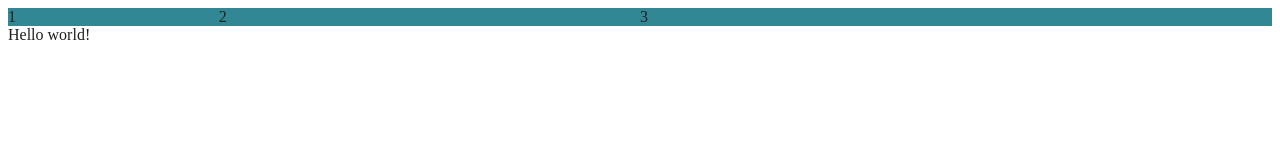
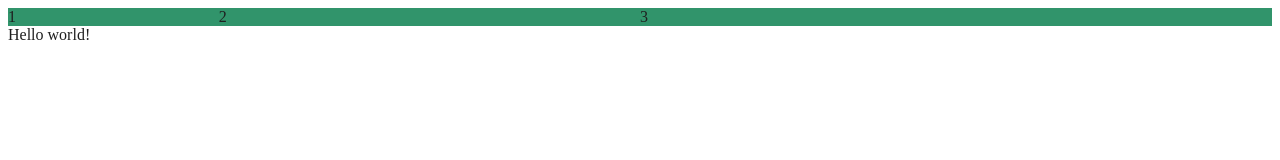
Before and after one commit to jesusmartinb/UOC_MDSyAW_Herramientas_I_M2_1920S2, a website built with Parcel: page index.html in a window 1280 px wide. Built offline with nearby package versions, Linux system fonts and the light colour scheme.

Commit message:
modifica color fondo de los grid items

```diff
--- a/style.css
+++ b/style.css
@@ -10,5 +10,5 @@ body {
 }
 
 .grid-item {
-    background-color: rgb(49, 136, 148);
+    background-color: rgb(49, 148, 107);
 }
```
Also changed, not shown: dist/index.html, 4 other files.
